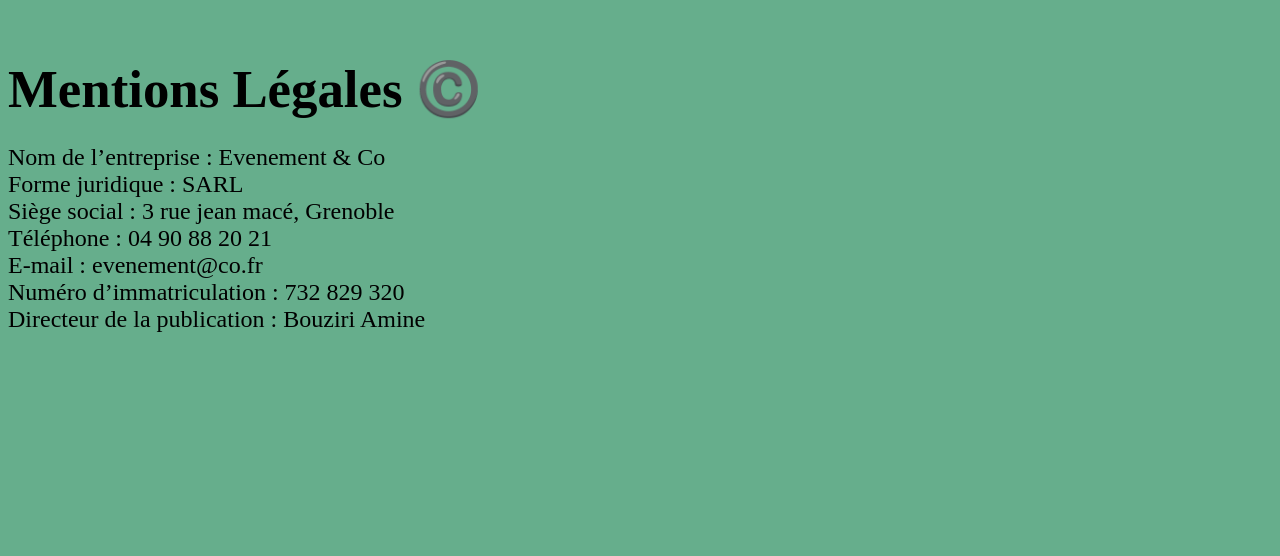
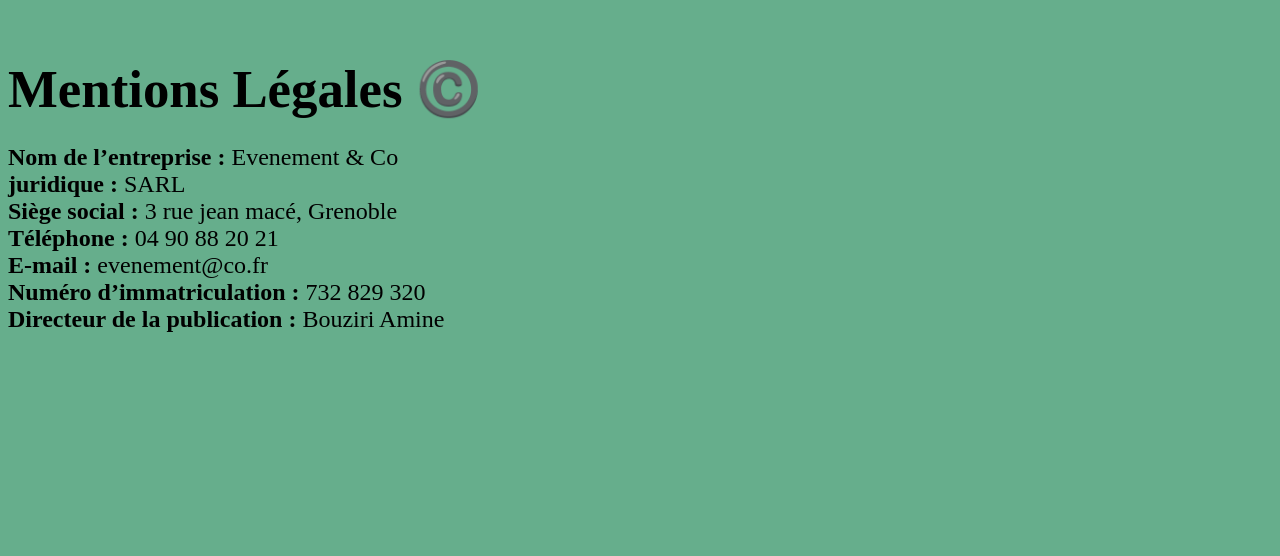
Before and after one commit to ABouziriDWWM/Evenement_-_Co, a plain HTML site: page contact.html in a window 1280 px wide. Shown: the part 2244-2800 px from the top of the page. Drawn offline with Linux system fonts and the light colour scheme.

Commit message:
update contact.html

```diff
--- a/contact.html
+++ b/contact.html
@@ -86,13 +86,13 @@
     </section>
     <section class="mentions_legales">
         <h2 class="h2"><b>Mentions Légales ©️ </b></h2>
-        <p>Nom de l’entreprise : Evenement & Co <br>
-            Forme juridique : SARL <br>
-            Siège social : 3 rue jean macé, Grenoble <br>
-            Téléphone : 04 90 88 20 21 <br>
-            E-mail : evenement@co.fr <br>
-            Numéro d’immatriculation : 732 829 320 <br>
-            Directeur de la publication : Bouziri Amine <br>
+        <p><strong>Nom de l’entreprise :</strong> Evenement & Co <br>
+            <strong>juridique :</strong> SARL <br>
+            <strong>Siège social :</strong> 3 rue jean macé, Grenoble <br>
+            <strong>Téléphone :</strong> 04 90 88 20 21 <br>
+            <strong>E-mail :</strong> evenement@co.fr <br>
+            <strong>Numéro d’immatriculation :</strong> 732 829 320 <br>
+            <strong>Directeur de la publication :</strong> Bouziri Amine <br>
         </p>
     </section>
 
```
